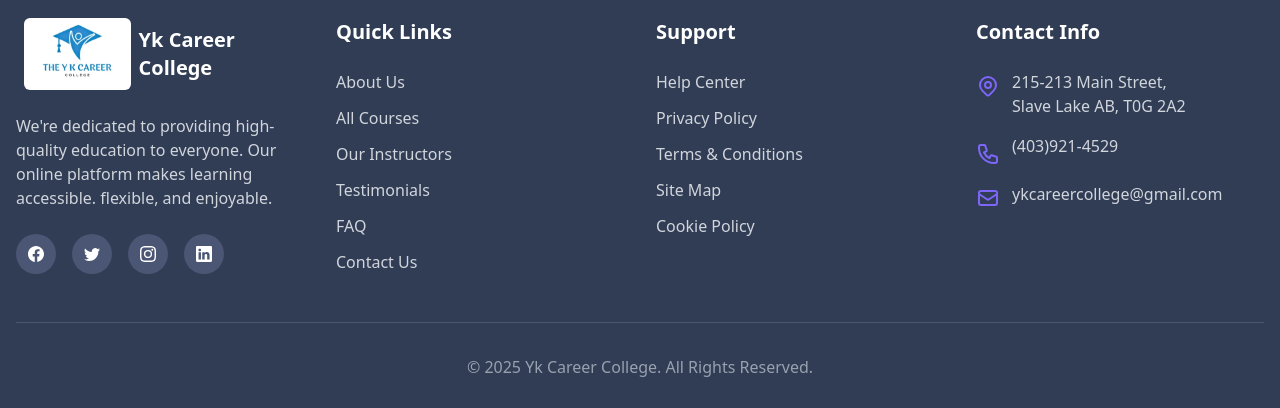
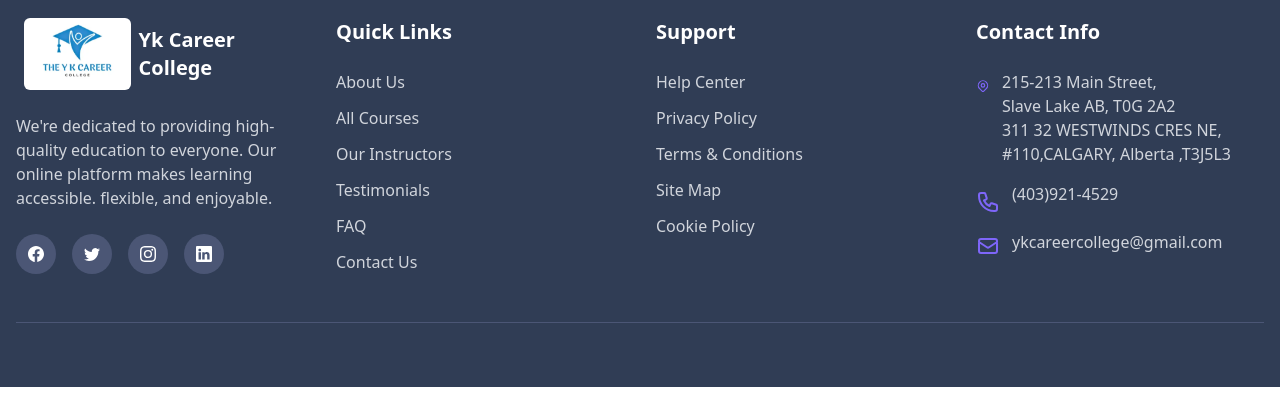
Before and after one commit to Shubham-juris/ykcareercollege, a React (Vite) app: page / in a window 1280 px wide. Shown: the part 3531-3939 px from the top of the page. After the commit the page ends 3918 px from the top, so only its background shows below. Built offline with nearby package versions, Linux system fonts and the light colour scheme.

Commit message:
Update Footer.jsx

```diff
--- a/src/components/common/Footer.jsx
+++ b/src/components/common/Footer.jsx
@@ -213,7 +213,9 @@ export default function Footer() {
                 </svg>
                 <div className="text-gray-300">
                 215-213 Main Street, <br/>
-                Slave Lake AB, T0G 2A2
+                Slave Lake AB, T0G 2A2<br/>
+
+                  311 32 WESTWINDS CRES NE, #110,CALGARY, Alberta ,T3J5L3
                 </div>
               </div>
 
@@ -272,8 +274,7 @@ export default function Footer() {
         {/* Bottom Copyright */}
         <div className="pt-8 border-t border-[#4b5675] text-center">
           <p className="text-gray-400">
-            &copy; {new Date().getFullYear()} Yk Career College. All Rights
-            Reserved.
+
           </p>
         </div>
       </div>
```
